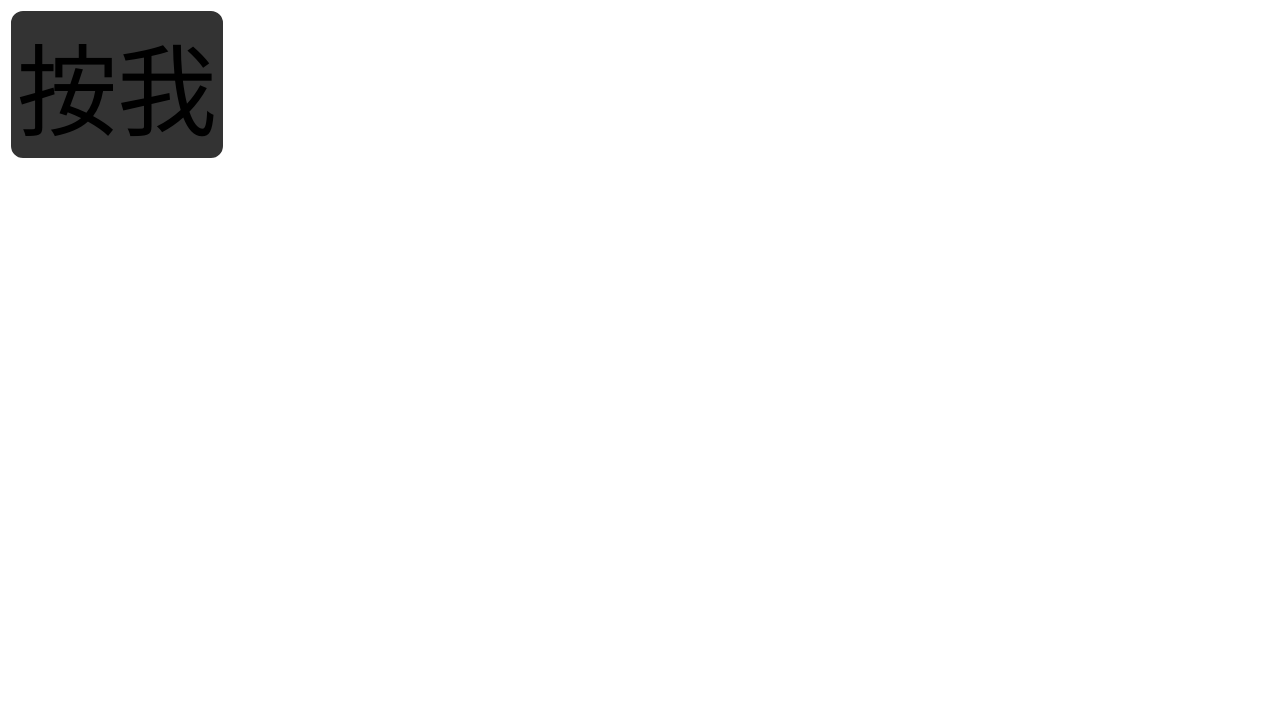
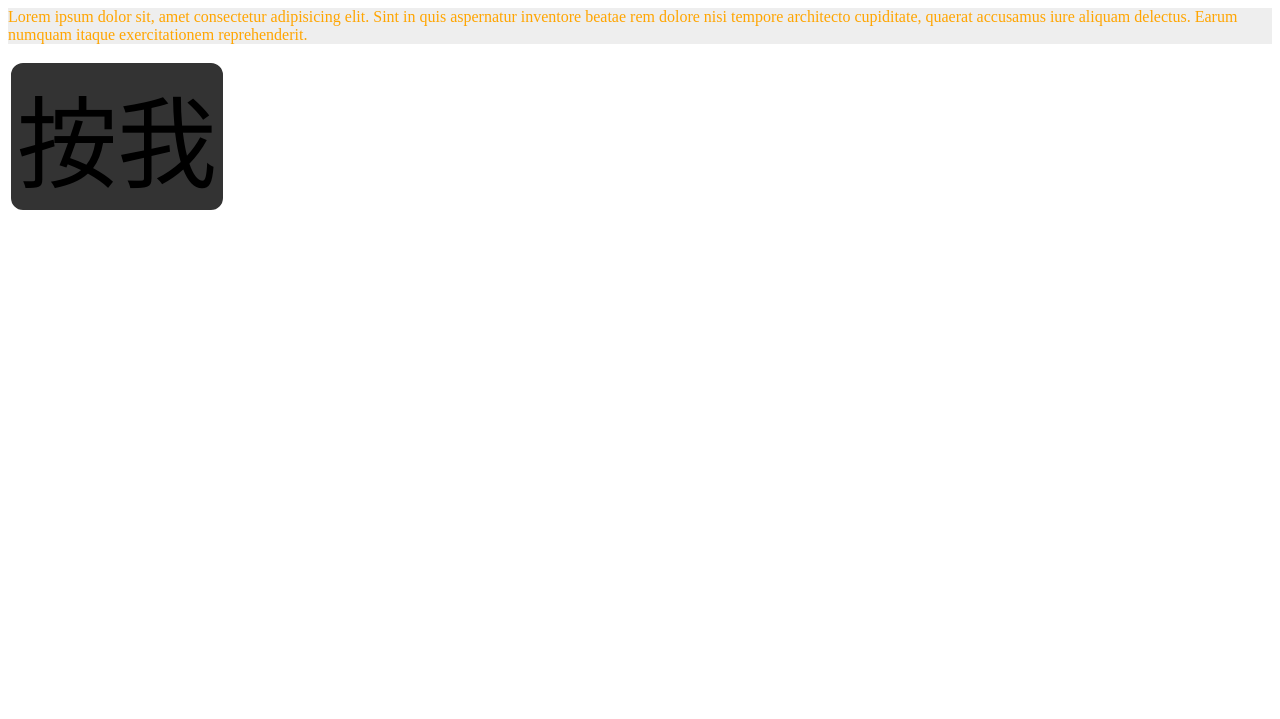
Before and after one commit to Natasha393191/Githubtest, a plain HTML site: page index.html in a window 1280 px wide. Shown: the part 81-800 px from the top of the page. Drawn offline with Linux system fonts and the light colour scheme.

Commit message:
新增P標籤，CSS更改P內文文字顏色

```diff
--- a/css/all.css
+++ b/css/all.css
@@ -10,3 +10,8 @@ button {
   border: 3px solid #fff;
   border-radius: 15px;
 }
+
+p {
+  color: orange;
+  background-color: #eee;
+}
--- a/index.html
+++ b/index.html
@@ -9,6 +9,12 @@
   </head>
   <body>
     <h1>版本控制練習</h1>
+    <p>
+      Lorem ipsum dolor sit, amet consectetur adipisicing elit. Sint in quis
+      aspernatur inventore beatae rem dolore nisi tempore architecto cupiditate,
+      quaerat accusamus iure aliquam delectus. Earum numquam itaque
+      exercitationem reprehenderit.
+    </p>
     <button class="bbb">按我</button>
   </body>
 </html>
```
